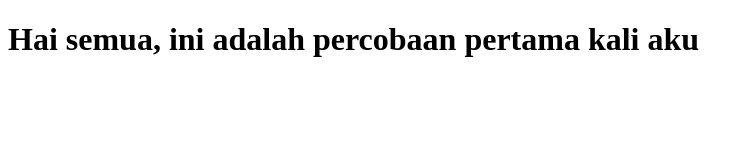
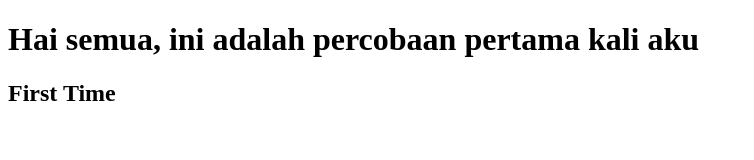
Before and after one commit to betterthanangel/newthing, a plain HTML site: page index.html in a window 1280 px wide. Shown: the whole page, without its empty margins (0-754 px from the left). Drawn offline with Linux system fonts and the light colour scheme.

Commit message:
new edit

```diff
--- a/index.html
+++ b/index.html
@@ -7,5 +7,6 @@
 </head>
 <body>
     <h1>Hai semua, ini adalah percobaan pertama kali aku</h1>
+    <h2>First Time</h2>
 </body>
 </html>
```
